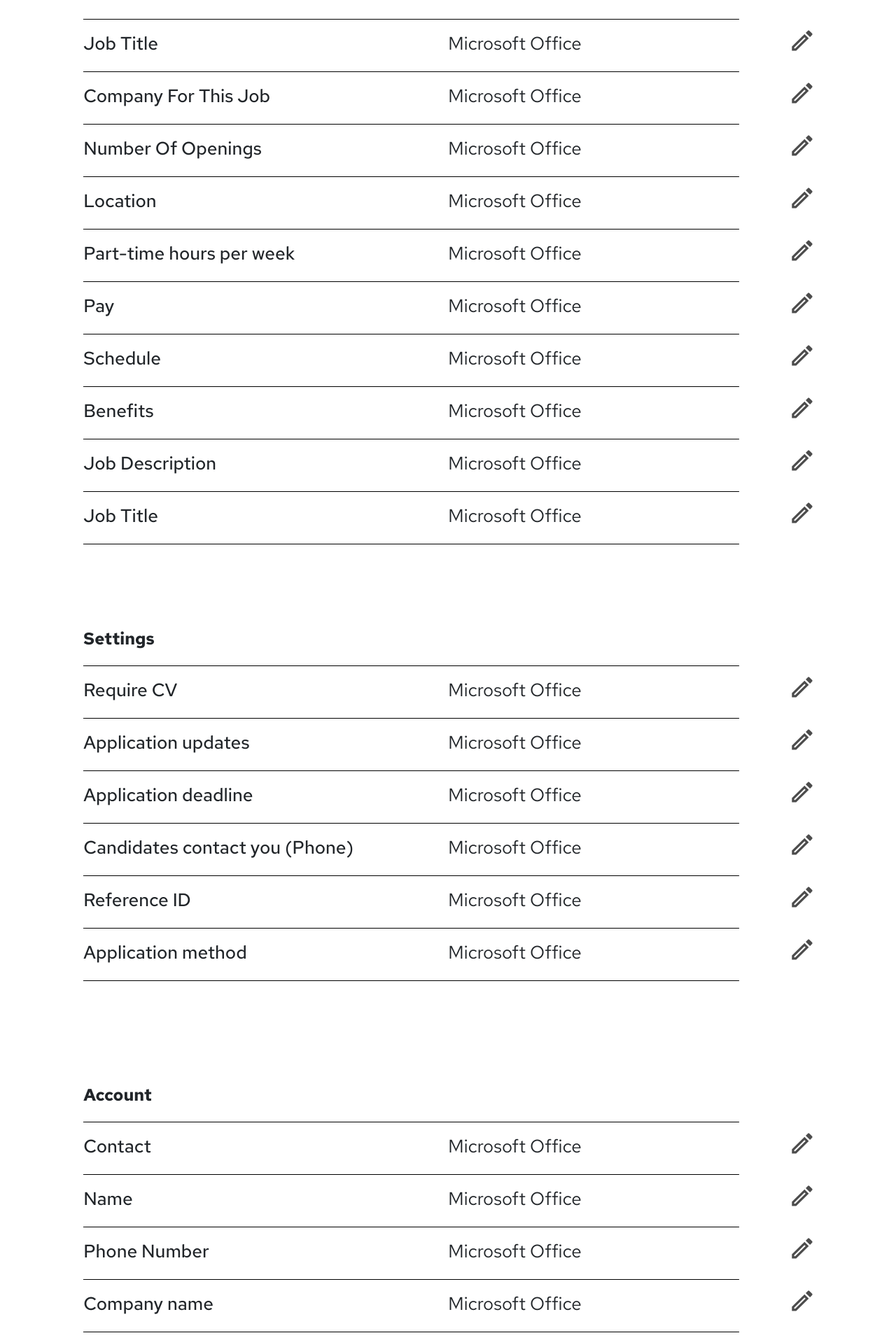
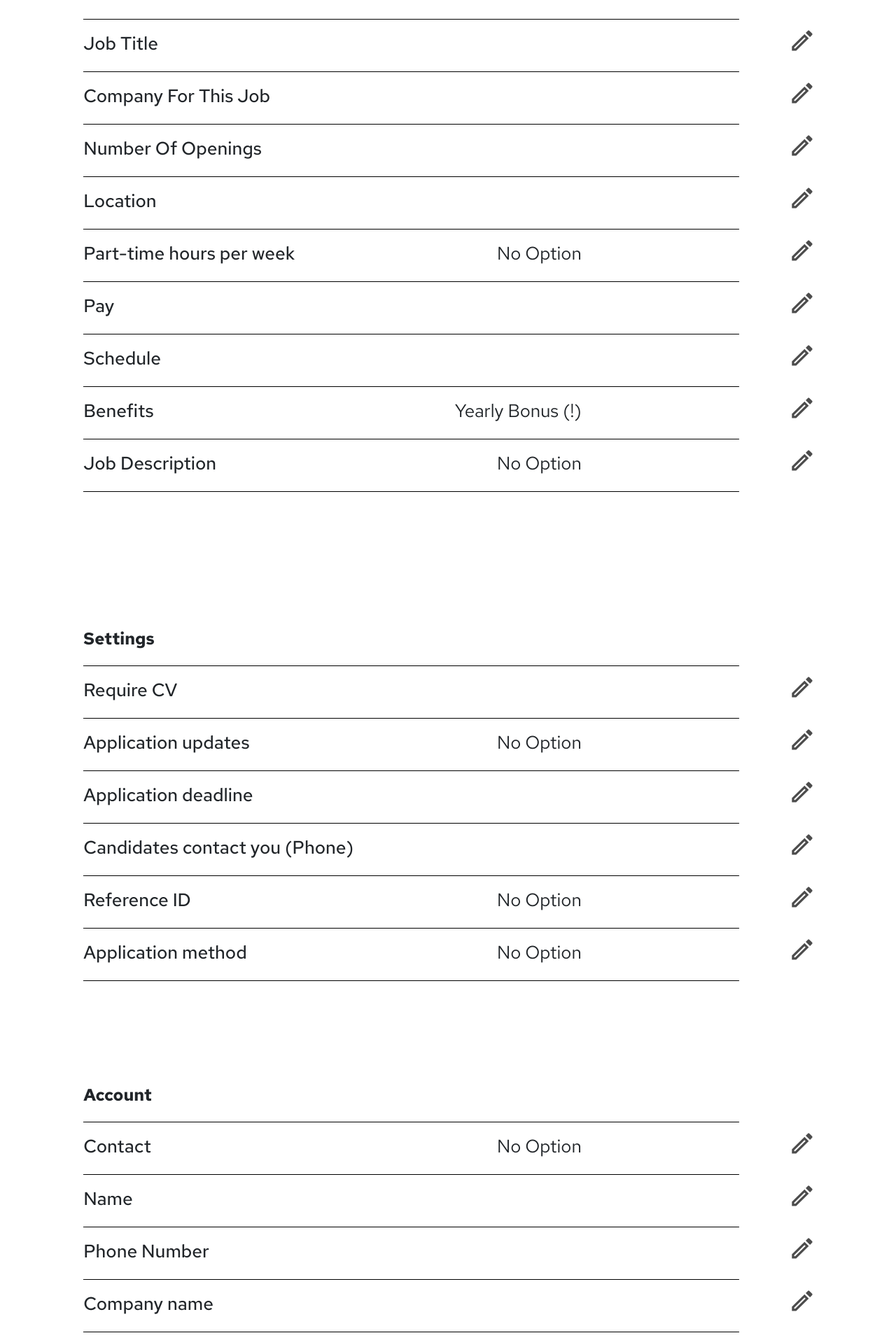
Before and after one commit to vzirshehryar/Recruitor_TeamOf2, a React (Create React App) app in the folder client/: page /company/postJobReview in a window 1280 px wide. Shown: the part 385-2300 px from the top of the page at 70% size. Built offline with nearby package versions, Linux system fonts and the light colour scheme.

Commit message:
company page almost completed

```diff
--- a/client/src/routes/company/Dashboard/PostJobs/PostJobReview/PostJobReview.jsx
+++ b/client/src/routes/company/Dashboard/PostJobs/PostJobReview/PostJobReview.jsx
@@ -8,7 +8,12 @@
 import { UserContext } from "../../../companyContext";
 import { useContext } from "react";
 
-const PopUp = ({ closePopUp }) => {
+const PopUp = ({ closePopUp, title, cont, input }) => {
+    const handleInputChange = (event) => {
+        input = event.target.value;
+        console.log(input);
+    };
+
     return (
         <div className="Parent-Container-PopUp">
             <div className="PopUp-Container">
@@ -16,14 +21,18 @@
                     <Cross />
                 </div>
                 <div className="Edit-JobPost-Heading">Edit Job Post</div>
-                <div className="Job-Title-Heading">Job Title</div>
+
                 <input
                     className="input-field-pop-up-box"
                     placeholder="Designer"
                     id="changeJobTitle"
+                    onChange={handleInputChange}
                 />
                 <div className="popUpBox-Button-Container">
-                    <button className="Done-button" onClick={closePopUp}>
+                    <button
+                        className="Done-button"
+                        onClick={() => closePopUp(input)}
+                    >
                         Done
                     </button>
                     <button className="Close-button" onClick={closePopUp}>
@@ -34,10 +43,25 @@
         </div>
     );
 };
+function ReviewJob() {
+    const {
+        companyInfo,
+        setcompanyInfo,
+        jobBasics,
+        setjobBasics,
+        techDetails,
+        setTechDetails,
+        payBenefits,
+        setPayBenefits,
+        preferences,
+        setPreferences,
+        postJobReview,
+        setPostJobReview,
+        keyQualities,
+        setKeyQualities,
+    } = useContext(UserContext);
 
-function ReviewJob() {
-    const { postJobReview, setPostJobReview } = useContext(UserContext);
-    console.log(postJobReview);
+    console.log("data: ", companyInfo, jobBasics);
 
     const handleInputChange = (e) => {
         setPostJobReview({ ...postJobReview, [e.target.id]: e.target.value });
@@ -63,13 +87,31 @@
     const openPopUp = () => {
         setShowPopUp(true);
     };
-    const closePopUp = () => {
+    const closePopUp = (e) => {
+        console.log(e);
+        if (formField === "jobTitle") {
+            setcompanyInfo({
+                ...companyInfo,
+                [formField]: e,
+            });
+        }
         setShowPopUp(false);
     };
 
+    const [formState, setFormState] = useState();
+    const [formField, setFormField] = useState();
+    const [inputValue, setInputValue] = useState("");
+
     return (
         <div>
-            {showPopUp && <PopUp closePopUp={closePopUp} />}
+            {showPopUp && (
+                <PopUp
+                    closePopUp={closePopUp}
+                    state={formState}
+                    field={formField}
+                    input={inputValue}
+                />
+            )}
             <div className="Header">
                 Upload Header here It is already created just needs to be
                 implemented here
@@ -80,8 +122,15 @@
                 <Line />
                 <div className="Option-Heading-Container">
                     <div className="Option-Heading">Job Title</div>
-                    <div className="Option-Heading-2">Microsoft Office</div>
-                    <div onClick={openPopUp} className="Pen-Container">
+                    <div className="Option-Heading-2">{jobBasics.jobTitle}</div>
+                    <div
+                        className="Pen-Container"
+                        onClick={() => {
+                            setFormState("jobBasics");
+                            setFormField("jobTitle");
+                            openPopUp("jobTitle", jobBasics);
+                        }}
+                    >
                         <Pen className="Pen-Icon" />
                     </div>
                 </div>
@@ -90,7 +139,7 @@
                 <Line />
                 <div className="Option-Heading-Container">
                     <div className="Option-Heading">Company For This Job</div>
-                    <div className="Option-Heading-2">Microsoft Office</div>
+                    <div className="Option-Heading-2">{companyInfo.name}</div>
                     <div onClick={openPopUp} className="Pen-Container">
                         <Pen className="Pen-Icon" />
                     </div>
@@ -98,7 +147,9 @@
                 <Line />
                 <div className="Option-Heading-Container">
                     <div className="Option-Heading">Number Of Openings</div>
-                    <div className="Option-Heading-2">Microsoft Office</div>
+                    <div className="Option-Heading-2">
+                        {techDetails.openings}
+                    </div>
                     <div onClick={openPopUp} className="Pen-Container">
                         <Pen className="Pen-Icon" />
                     </div>
@@ -106,7 +157,7 @@
                 <Line />
                 <div className="Option-Heading-Container">
                     <div className="Option-Heading">Location</div>
-                    <div className="Option-Heading-2">Microsoft Office</div>
+                    <div className="Option-Heading-2">{jobBasics.location}</div>
                     <div onClick={openPopUp} className="Pen-Container">
                         <Pen className="Pen-Icon" />
                     </div>
@@ -116,7 +167,7 @@
                     <div className="Option-Heading">
                         Part-time hours per week
                     </div>
-                    <div className="Option-Heading-2">Microsoft Office</div>
+                    <div className="Option-Heading-2">No Option</div>
                     <div onClick={openPopUp} className="Pen-Container">
                         <Pen className="Pen-Icon" />
                     </div>
@@ -124,7 +175,9 @@
                 <Line />
                 <div className="Option-Heading-Container">
                     <div className="Option-Heading">Pay</div>
-                    <div className="Option-Heading-2">Microsoft Office</div>
+                    <div className="Option-Heading-2">
+                        {payBenefits.salaryRange}
+                    </div>
                     <div onClick={openPopUp} className="Pen-Container">
                         <Pen className="Pen-Icon" />
                     </div>
@@ -132,7 +185,9 @@
                 <Line />
                 <div className="Option-Heading-Container">
                     <div className="Option-Heading">Schedule</div>
-                    <div className="Option-Heading-2">Microsoft Office</div>
+                    <div className="Option-Heading-2">
+                        {techDetails.jobSchedule}
+                    </div>
                     <div onClick={openPopUp} className="Pen-Container">
                         <Pen className="Pen-Icon" />
                     </div>
@@ -140,7 +195,7 @@
                 <Line />
                 <div className="Option-Heading-Container">
                     <div className="Option-Heading">Benefits</div>
-                    <div className="Option-Heading-2">Microsoft Office</div>
+                    <div className="Option-Heading-2">Yearly Bonus (!)</div>
                     <div onClick={openPopUp} className="Pen-Container">
                         <Pen className="Pen-Icon" />
                     </div>
@@ -148,15 +203,7 @@
                 <Line />
                 <div className="Option-Heading-Container">
                     <div className="Option-Heading">Job Description </div>
-                    <div className="Option-Heading-2">Microsoft Office</div>
-                    <div onClick={openPopUp} className="Pen-Container">
-                        <Pen className="Pen-Icon" />
-                    </div>
-                </div>
-                <Line />
-                <div className="Option-Heading-Container">
-                    <div className="Option-Heading">Job Title</div>
-                    <div className="Option-Heading-2">Microsoft Office</div>
+                    <div className="Option-Heading-2">No Option</div>
                     <div onClick={openPopUp} className="Pen-Container">
                         <Pen className="Pen-Icon" />
                     </div>
@@ -171,7 +218,7 @@
                 <Line />
                 <div className="Option-Heading-Container">
                     <div className="Option-Heading">Require CV</div>
-                    <div className="Option-Heading-2">Microsoft Office</div>
+                    <div className="Option-Heading-2">{preferences.cv}</div>
                     <div onClick={openPopUp} className="Pen-Container">
                         <Pen className="Pen-Icon" />
                     </div>
@@ -180,7 +227,7 @@
                 <Line />
                 <div className="Option-Heading-Container">
                     <div className="Option-Heading">Application updates</div>
-                    <div className="Option-Heading-2">Microsoft Office</div>
+                    <div className="Option-Heading-2">No Option</div>
                     <div onClick={openPopUp} className="Pen-Container">
                         <Pen className="Pen-Icon" />
                     </div>
@@ -188,7 +235,9 @@
                 <Line />
                 <div className="Option-Heading-Container">
                     <div className="Option-Heading">Application deadline</div>
-                    <div className="Option-Heading-2">Microsoft Office</div>
+                    <div className="Option-Heading-2">
+                        {preferences.applicationDeadline}
+                    </div>
                     <div onClick={openPopUp} className="Pen-Container">
                         <Pen className="Pen-Icon" />
                     </div>
@@ -198,7 +247,7 @@
                     <div className="Option-Heading">
                         Candidates contact you (Phone)
                     </div>
-                    <div className="Option-Heading-2">Microsoft Office</div>
+                    <div className="Option-Heading-2">{companyInfo.phNo}</div>
                     <div onClick={openPopUp} className="Pen-Container">
                         <Pen className="Pen-Icon" />
                     </div>
@@ -206,7 +255,7 @@
                 <Line />
                 <div className="Option-Heading-Container">
                     <div className="Option-Heading">Reference ID</div>
-                    <div className="Option-Heading-2">Microsoft Office</div>
+                    <div className="Option-Heading-2">No Option</div>
                     <div onClick={openPopUp} className="Pen-Container">
                         <Pen className="Pen-Icon" />
                     </div>
@@ -214,7 +263,7 @@
                 <Line />
                 <div className="Option-Heading-Container">
                     <div className="Option-Heading">Application method</div>
-                    <div className="Option-Heading-2">Microsoft Office</div>
+                    <div className="Option-Heading-2">No Option</div>
                     <div onClick={openPopUp} className="Pen-Container">
                         <Pen className="Pen-Icon" />
                     </div>
@@ -229,7 +278,7 @@
                 <Line />
                 <div className="Option-Heading-Container">
                     <div className="Option-Heading">Contact</div>
-                    <div className="Option-Heading-2">Microsoft Office</div>
+                    <div className="Option-Heading-2">No Option</div>
                     <div onClick={openPopUp} className="Pen-Container">
                         <Pen className="Pen-Icon" />
                     </div>
@@ -238,7 +287,9 @@
                 <Line />
                 <div className="Option-Heading-Container">
                     <div className="Option-Heading">Name</div>
-                    <div className="Option-Heading-2">Microsoft Office</div>
+                    <div className="Option-Heading-2">
+                        {companyInfo.firstAndLastName}
+                    </div>
                     <div onClick={openPopUp} className="Pen-Container">
                         <Pen className="Pen-Icon" />
                     </div>
@@ -246,7 +297,7 @@
                 <Line />
                 <div className="Option-Heading-Container">
                     <div className="Option-Heading">Phone Number</div>
-                    <div className="Option-Heading-2">Microsoft Office</div>
+                    <div className="Option-Heading-2">{companyInfo.phNo}</div>
                     <div onClick={openPopUp} className="Pen-Container">
                         <Pen className="Pen-Icon" />
                     </div>
@@ -254,7 +305,7 @@
                 <Line />
                 <div className="Option-Heading-Container">
                     <div className="Option-Heading">Company name</div>
-                    <div className="Option-Heading-2">Microsoft Office</div>
+                    <div className="Option-Heading-2">{companyInfo.name}</div>
                     <div onClick={openPopUp} className="Pen-Container">
                         <Pen className="Pen-Icon" />
                     </div>
--- a/client/src/routes/company/JobBasics/JobBasics.js
+++ b/client/src/routes/company/JobBasics/JobBasics.js
@@ -6,19 +6,18 @@
 import { useContext } from "react";
 
 export const JobBasics = () => {
-    const { techDetails, setTechDetails } = useContext(UserContext);
-    console.log(techDetails);
+    const { jobBasics, setjobBasics } = useContext(UserContext);
+    console.log(jobBasics);
 
     const handleInputChange = (e) => {
-        setTechDetails({ ...techDetails, [e.target.id]: e.target.value });
-        console.log(techDetails);
+        setjobBasics({ ...jobBasics, [e.target.id]: e.target.value });
+        console.log(jobBasics);
     };
 
     const navigate = useNavigate();
 
-    function NextPage(e) {
+    async function NextPage(e) {
         e.preventDefault();
-        console.log("Running");
         navigate("/company/techdetail");
     }
     return (
@@ -87,7 +86,10 @@
                             onChange={handleInputChange}
                         />
                     </div>
-            <button type="submit" className="create-account-submit-button">
+                    <button
+                        type="submit"
+                        className="create-account-submit-button"
+                    >
                         Continue
                     </button>
                 </form>
```
Also changed, not shown: client/src/routes/company/CreateAccount/CreateAcount.js (+14 -6 lines), client/src/routes/company/SetPreferences/SetPreferences.js (+26 -10 lines), client/src/routes/company/CreateAccount/CreateAccount.css (indentation only). Lines whose indentation alone changed are shown as unchanged.
